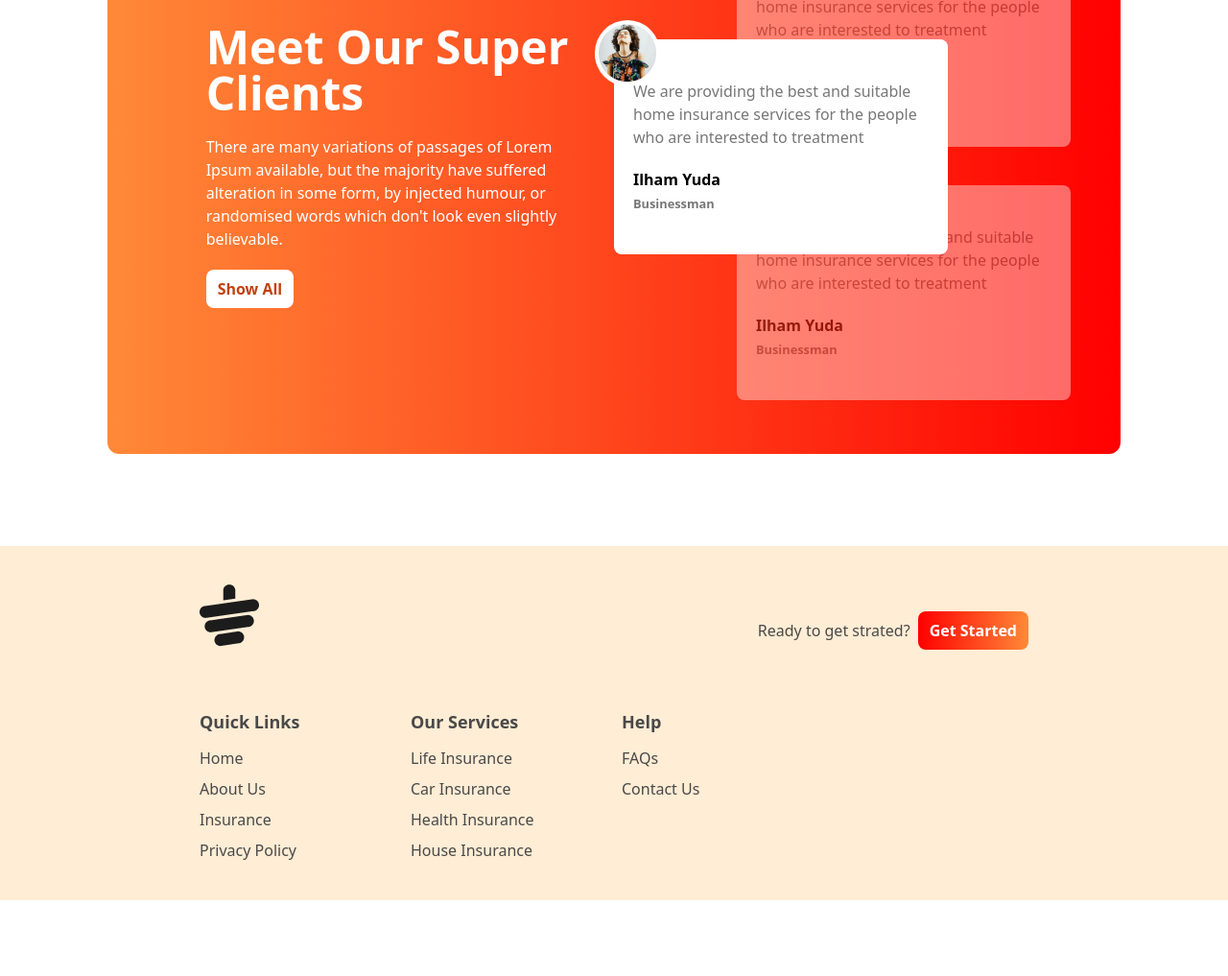
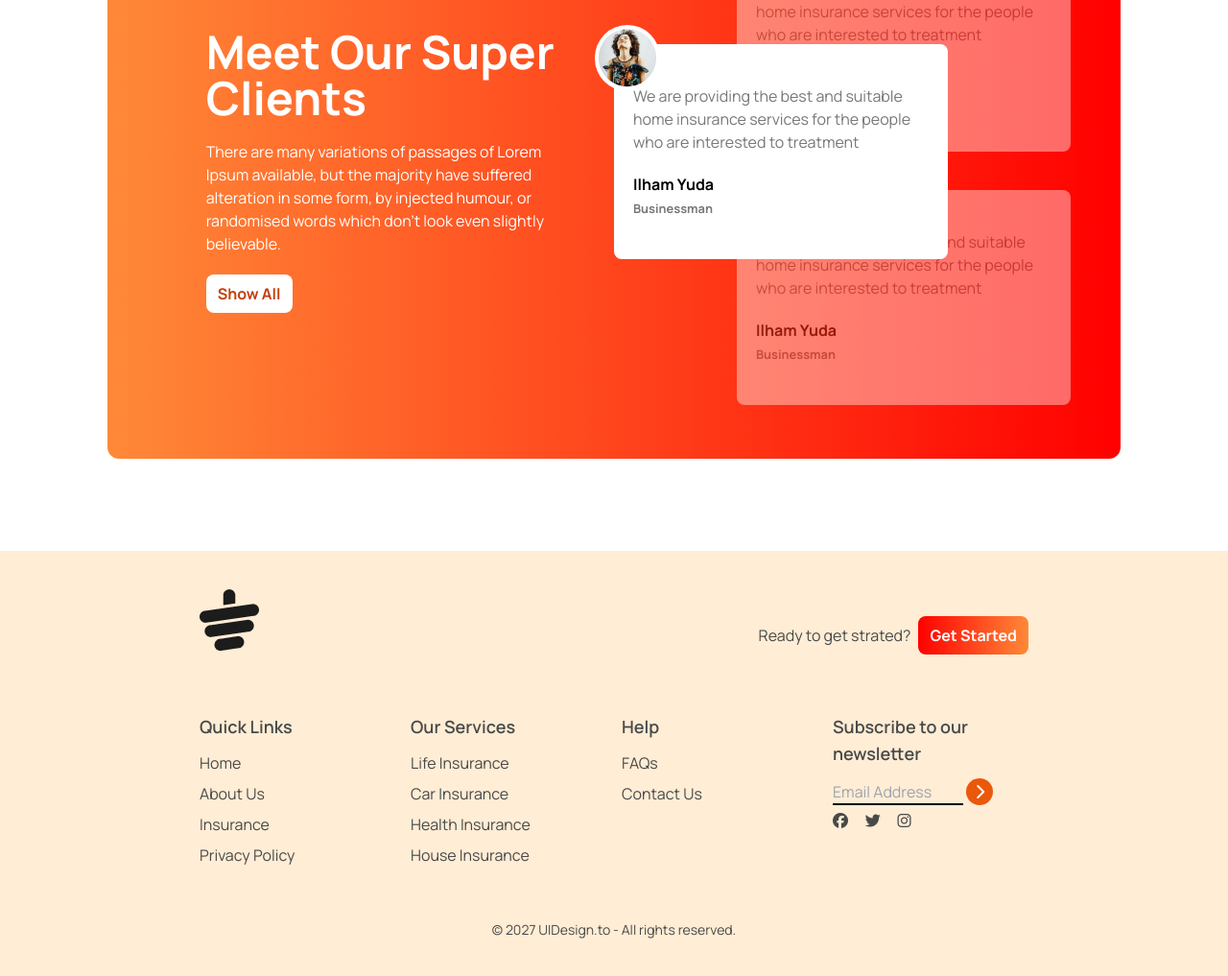
Before and after one commit to Ramkantodey/tea-house, a plain HTML site: page index.html in a window 1280 px wide. Shown: the part 1971-2988 px from the top of the page at 96% size. Before the commit the page ends 2909 px from the top, so only its background shows below. Drawn offline with nearby package versions, Linux system fonts and the light colour scheme.

Commit message:
footer section done

```diff
--- a/index.html
+++ b/index.html
@@ -18,13 +18,16 @@
         extend: {
           colors: {
             clifford: '#da373d',
+          },
+          fontFamily:{
+            'manrope': ["Manrope", 'sans-serif']
           }
         }
       }
     }
   </script>
 </head>
-<body>
+<body class="font-manrope">
   <!-- main content -->
      <main class="max-w-screen-xl mx-auto px-16 lg:px-28">
 
@@ -271,8 +274,27 @@
                          </div>
 
                          <!-- Forth column -->
+                          <div>
+                         <h3 class="font-semibold text-lg mb-3">
+                          Subscribe to our newsletter
+                         </h3>
+                         <div class="flex flex-col space-y-2">
+                          <div>
+                          <input placeholder="Email Address" type="text"  class="bg-transparent border-b-2 border-black w-4/6">
+                          <i class="fa-solid fa-chevron-right w-7 h-7 bg-orange-600 rounded-full text-white justify-center items-center inline-flex"></i>
+                        </div>
 
+                        <div class="flex justify-between w-2/5 mb-2 mt-8">
+                          <i class="fa-brands fa-facebook"></i>
+                          <i class="fa-brands fa-twitter"></i>
+                          <i class="fa-brands fa-instagram"></i>
+                        </div>
+                         </div>
+                        </div>
                       </div>
+                        <div class="text-center pt-4 mt-10">
+                          <p class="text-sm text-[#494949]">© 2027 UIDesign.to - All rights reserved.</p>
+                        </div>
                   </div>
               </footer>
 </body>
```
